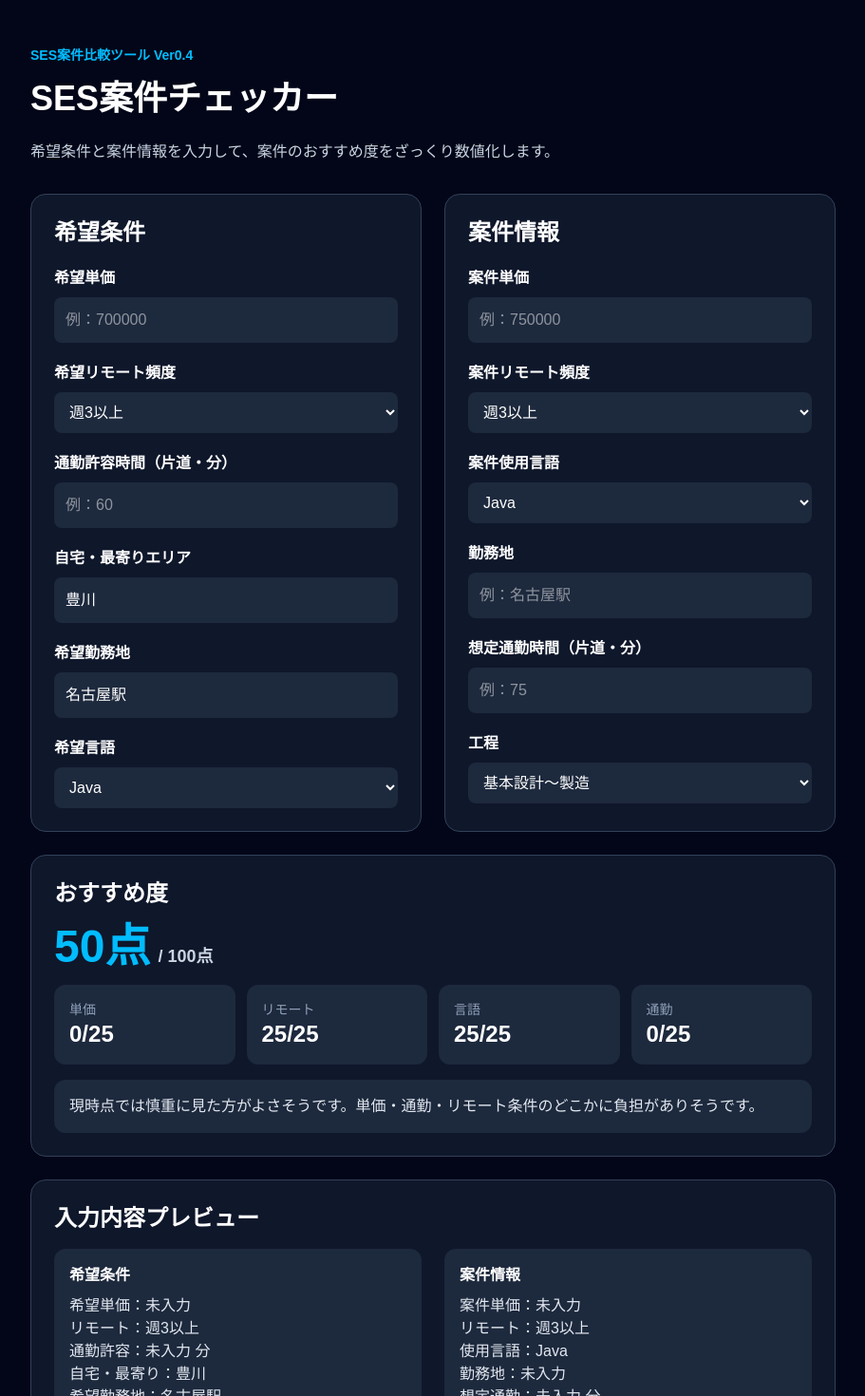
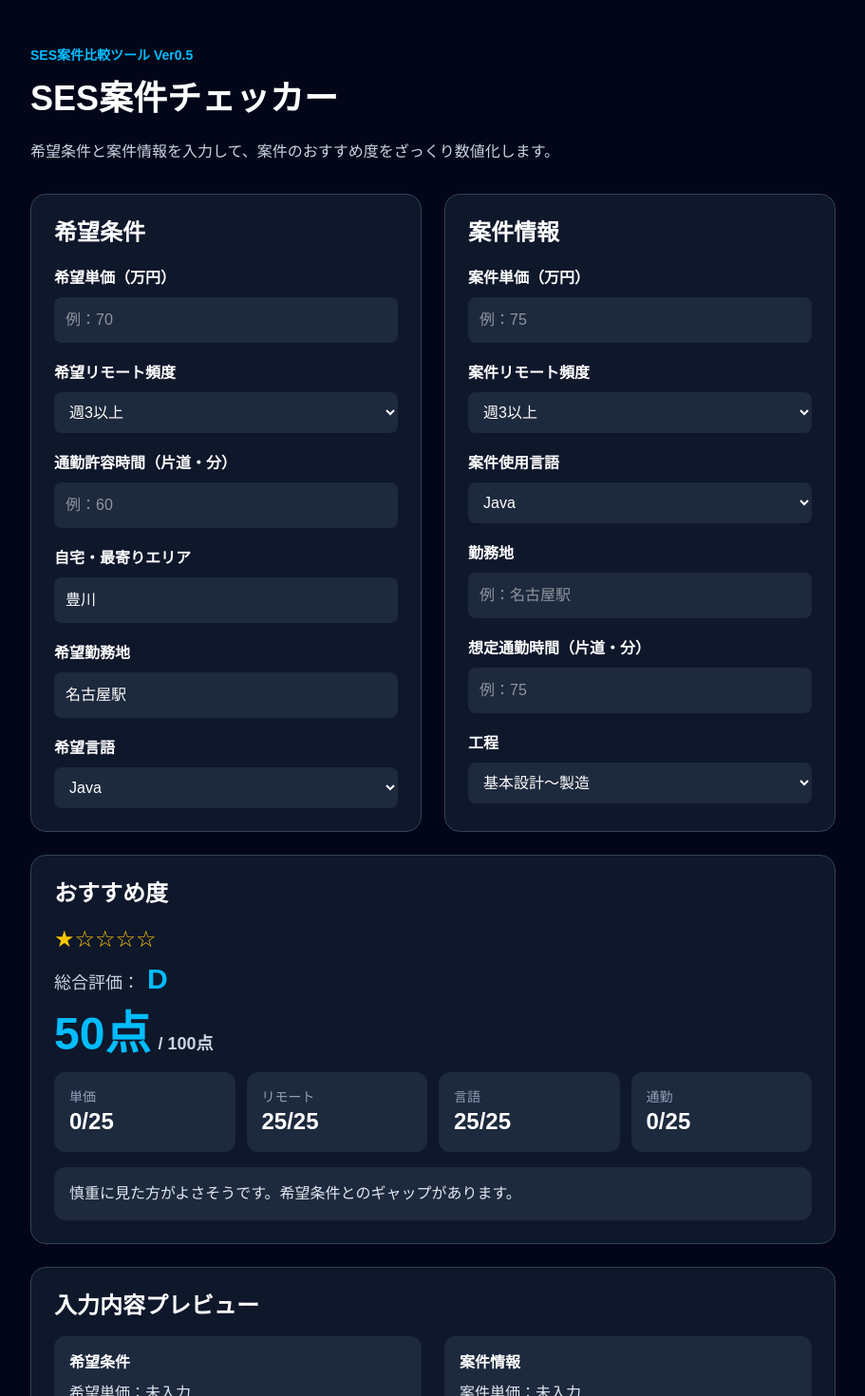
Before and after one commit to hirokilabdev-cloud/ses-checker, a Next.js app: page / in a window 1280 px wide. Shown: the top 1470 px of the page at 95% size, without its empty margins (184-1095 px from the left). Built offline with nearby package versions, Linux system fonts and the light colour scheme.

Commit message:
Ver0.5 評価ランクと星表示追加

```diff
--- a/app/page.tsx
+++ b/app/page.tsx
@@ -62,19 +62,46 @@ export default function Home() {
       : 0;
 
   const totalScore = priceScore + remoteScore + languageScore + commuteScore;
+  let rank = "D";
+
+  if (totalScore >= 90) {
+    rank = "S";
+  } else if (totalScore >= 80) {
+    rank = "A";
+  } else if (totalScore >= 70) {
+    rank = "B";
+  } else if (totalScore >= 60) {
+    rank = "C";
+  }
+
+  let stars = "★☆☆☆☆";
+
+  if (totalScore >= 90) {
+    stars = "★★★★★";
+  } else if (totalScore >= 80) {
+    stars = "★★★★☆";
+  } else if (totalScore >= 70) {
+    stars = "★★★☆☆";
+  } else if (totalScore >= 60) {
+    stars = "★★☆☆☆";
+  }
 
   const resultComment =
-    totalScore >= 80
-      ? "かなり相性の良い案件です。条件面・スキル面ともに前向きに検討できそうです。"
-      : totalScore >= 60
-        ? "条件次第でありな案件です。リモート頻度・残業・通勤負担は面談前に確認すると安心です。"
-        : "現時点では慎重に見た方がよさそうです。単価・通勤・リモート条件のどこかに負担がありそうです。";
+  totalScore >= 90
+    ? "かなり理想に近い案件です。優先的に面談候補へ入れてよさそうです。"
+    : totalScore >= 80
+      ? "希望条件との相性が高い案件です。前向きに検討できそうです。"
+      : totalScore >= 70
+        ? "悪くない案件です。詳細条件を確認して判断しましょう。"
+        : totalScore >= 60
+          ? "条件次第ではありですが、気になる点があります。"
+          : "慎重に見た方がよさそうです。希望条件とのギャップがあります。";
 
   return (
     <main className="min-h-screen bg-slate-950 text-white">
       <div className="mx-auto max-w-4xl px-6 py-12">
         <p className="mb-4 text-sm font-semibold text-sky-400">
-          SES案件比較ツール Ver0.4
+          SES案件比較ツール Ver0.5
         </p>
 
         <h1 className="mb-6 text-4xl font-bold">SES案件チェッカー</h1>
@@ -88,10 +115,10 @@ export default function Home() {
             <h2 className="text-2xl font-bold">希望条件</h2>
 
             <div>
-              <label className="mb-2 block font-semibold">希望単価</label>
+              <label className="mb-2 block font-semibold">希望単価（万円）</label>
               <input
                 className="w-full rounded-lg bg-slate-800 p-3 text-white"
-                placeholder="例：700000"
+                placeholder="例：70"
                 value={targetPrice}
                 onChange={(e) => setTargetPrice(e.target.value)}
               />
@@ -164,10 +191,10 @@ export default function Home() {
             <h2 className="text-2xl font-bold">案件情報</h2>
 
             <div>
-              <label className="mb-2 block font-semibold">案件単価</label>
+              <label className="mb-2 block font-semibold">案件単価（万円）</label>
               <input
                 className="w-full rounded-lg bg-slate-800 p-3 text-white"
-                placeholder="例：750000"
+                placeholder="例：75"
                 value={projectPrice}
                 onChange={(e) => setProjectPrice(e.target.value)}
               />
@@ -245,6 +272,18 @@ export default function Home() {
 
         <section className="mt-6 rounded-2xl border border-slate-700 bg-slate-900 p-6">
           <h2 className="mb-4 text-2xl font-bold">おすすめ度</h2>
+          <div className="mb-4">
+            <p className="text-2xl text-yellow-400">
+              {stars}
+            </p>
+
+            <p className="mt-2 text-lg text-slate-300">
+              総合評価：
+              <span className="ml-2 text-3xl font-bold text-sky-400">
+                {rank}
+              </span>
+            </p>
+          </div>
 
           <div className="mb-4 text-5xl font-bold text-sky-400">
             {totalScore}点
```
